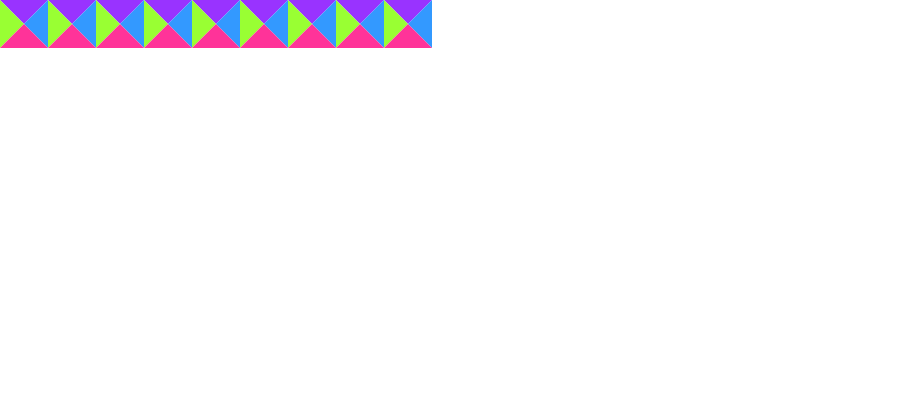
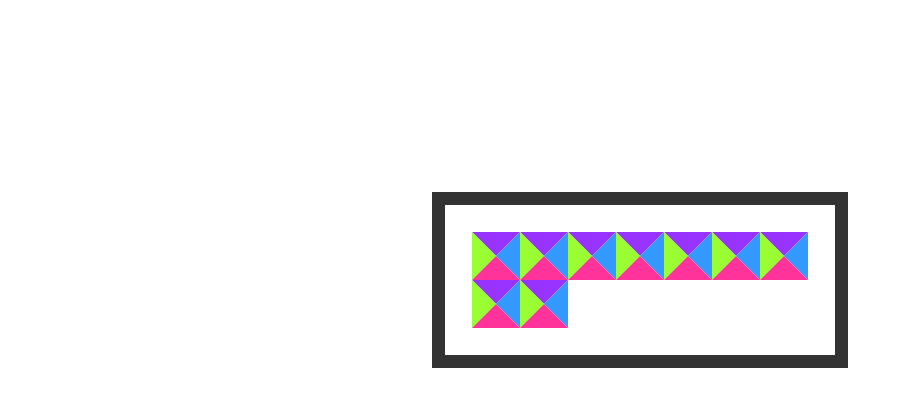
Before and after one commit to mattpotts/tessellate, a website: page index.html in a window 1280 px wide. Shown: the whole page, without its empty margins (0-911 px from the left). Drawn offline with nearby package versions, Linux system fonts and the light colour scheme.

Commit message:
Present triangles in center-center of page with border

```diff
--- a/css/triangles.css
+++ b/css/triangles.css
@@ -47,4 +47,13 @@
 .sequence-of-squares {
   font-size: 0;
   line-height: 0;
+
+  display: inline-block; /* Prevent border from being 100% wide */
+  padding: 27px;
+  border: 13px solid #333333;
+  width: calc(7 * 48px); /* To exactly fit N squares */
+
+  position: absolute;
+  left: calc(50% - 13px - 27px - (7 / 2 * 48px)); /* Centered taking into account padding, border, and N squares */
+  top: calc(50% - 13px - 27px - (7 / 2 * 48px)); /* Centered taking into account padding, border, and N squares */
 }
```
